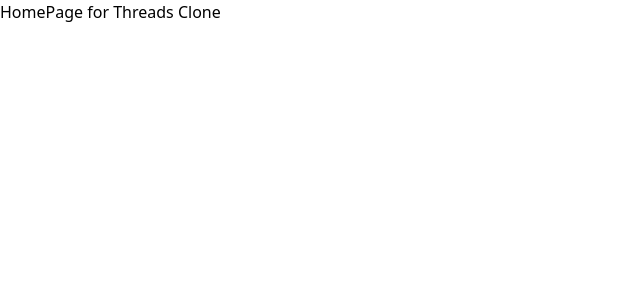
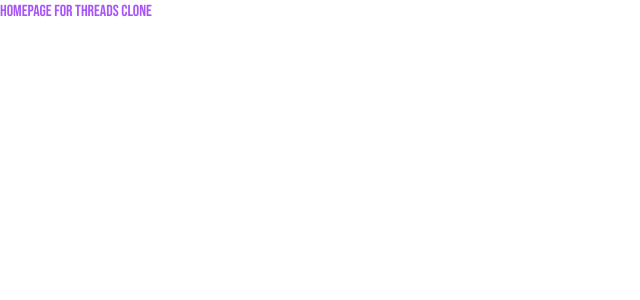
Before and after one commit to mark-elias/Threads-Clone, a Next.js app: page / in a window 1280 px wide. Shown: the top 300 px of the page, without its empty margins (0-640 px from the left). Built offline with nearby package versions, Linux system fonts and the light colour scheme.

Commit message:
seperate root and auth folders

```diff
--- /dev/null
+++ b/app/(auth)/layout.tsx
@@ -0,0 +1,28 @@
+import type { Metadata } from "next";
+import "../globals.css";
+// import { ClerkProvider } from "@clerk/nextjs";
+import { Roboto } from "next/font/google";
+
+export const metadata: Metadata = {
+  title: "Threads Clone",
+  description: "Generated by create next app",
+};
+
+const roboto = Roboto({
+  weight: "400", // You can omit this if you don't need a specific weight
+  subsets: ["latin"], // Specify the character subsets
+});
+
+export default function RootLayout({
+  children,
+}: Readonly<{
+  children: React.ReactNode;
+}>) {
+  return (
+    // <ClerkProvider>
+    <html lang="en">
+      <body className={roboto.className}>{children}</body>
+    </html>
+    // </ClerkProvider>
+  );
+}
--- /dev/null
+++ b/app/(auth)/sign-in/page.tsx
@@ -0,0 +1,7 @@
+import React from "react";
+
+function SignInPage() {
+  return <div>SignInPage</div>;
+}
+
+export default SignInPage;
--- a/app/layout.tsx
+++ b/app/(root)/layout.tsx
@@ -1,5 +1,12 @@
 import type { Metadata } from "next";
-import "./globals.css";
+import "../globals.css";
+
+import { Bebas_Neue } from "next/font/google";
+
+const bebas = Bebas_Neue({
+  weight: "400", // You can omit this if you don't need a specific weight
+  subsets: ["latin"], // Specify the character subsets
+});
 
 export const metadata: Metadata = {
   title: "Threads Clone",
@@ -13,7 +20,7 @@ export default function RootLayout({
 }>) {
   return (
     <html lang="en">
-      <body>{children}</body>
+      <body className={bebas.className}>{children}</body>
     </html>
   );
 }
--- a/app/globals.css
+++ b/app/globals.css
@@ -1,6 +1,13 @@
 @tailwind base;
 @tailwind components;
 @tailwind utilities;
+
+
+@layer base{
+  body{
+    @apply text-purple-500
+  }
+}
 
 @layer components {
   /* main */
```
Also changed, not shown: app/(root)/page.tsx (renamed from app/page.tsx).
